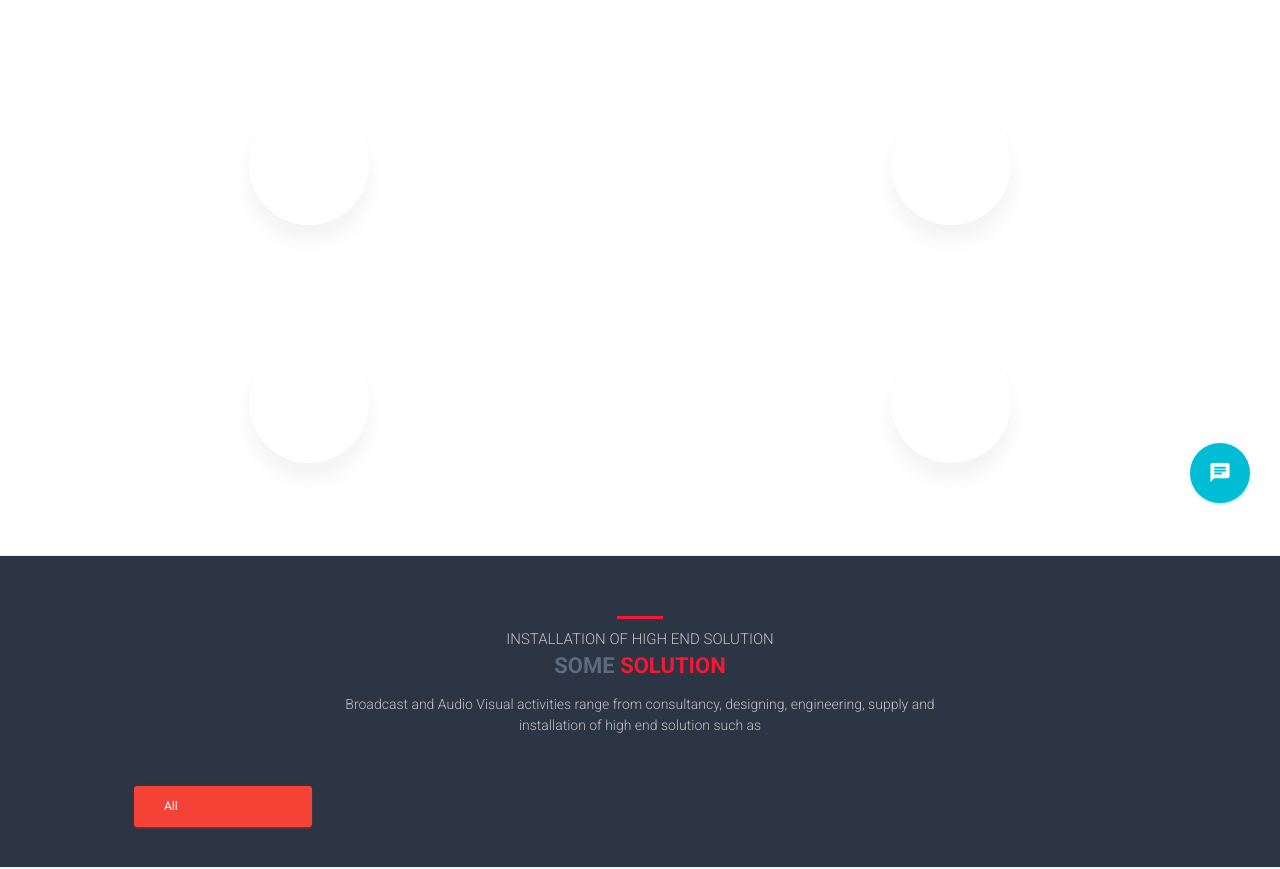
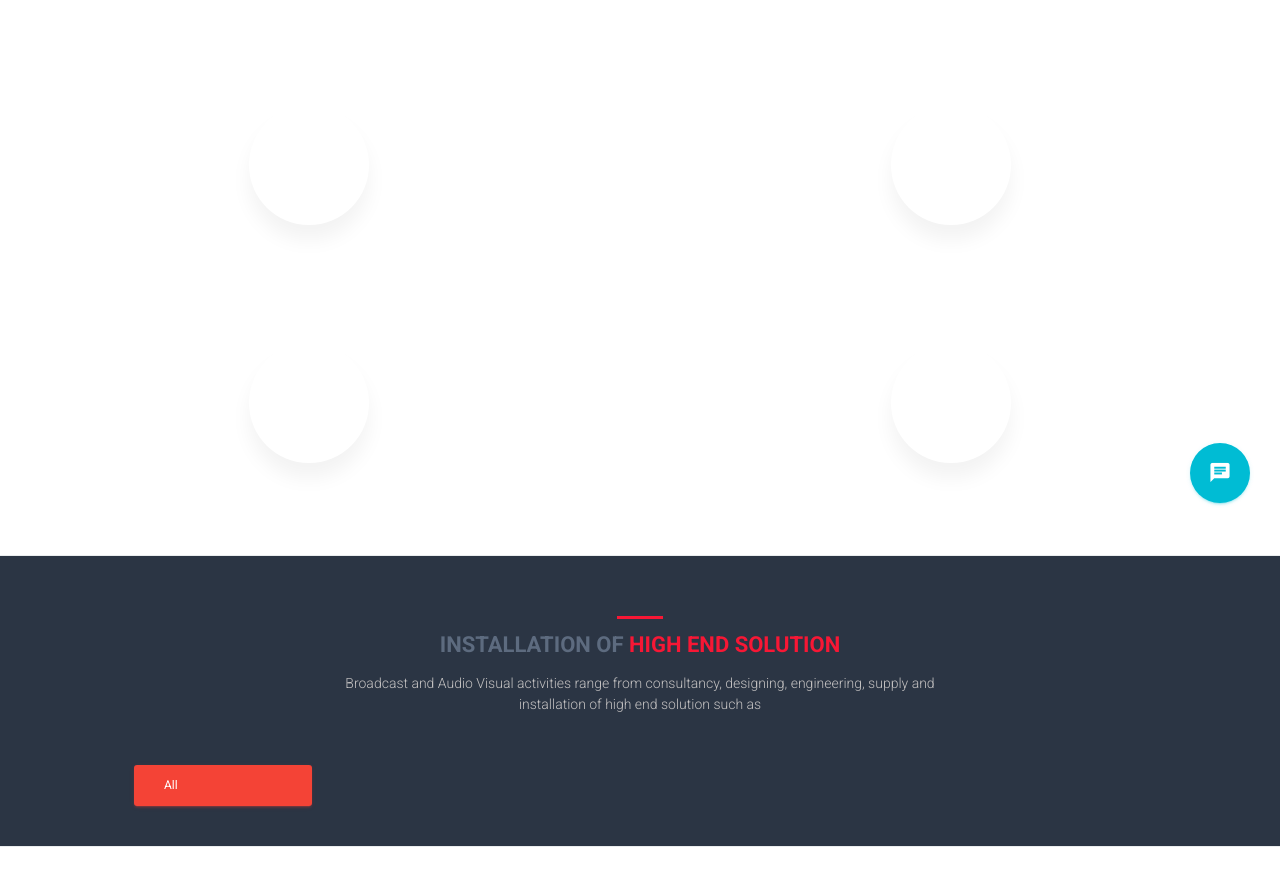
Before and after one commit to eMaM1921990/lasert, a Django app: template templates/solutions.html in a window 1280 px wide. Shown: the part 267-1136 px from the top of the page. Run offline with Django 3.2, Linux system fonts and the light colour scheme; the template is opened without the code that fills it, so the values that code supplies are empty; some libraries are stand-ins or nearby versions.

Commit message:
Update solutions.html

```diff
--- a/templates/solutions.html
+++ b/templates/solutions.html
@@ -77,9 +77,9 @@
 
             <div class="heading centered-text">
                 <div class="heading_border bg_red"></div>
-                <p>{% trans 'Installation of high end solution' %}</p>
+
                 {% blocktrans %}
-                <h2>Some <span class="color_red">Solution</span></h2>
+                <h2>INSTALLATION OF <span class="color_red">  HIGH END SOLUTION</span></h2>
                 {% endblocktrans %}
             </div>
 
```
